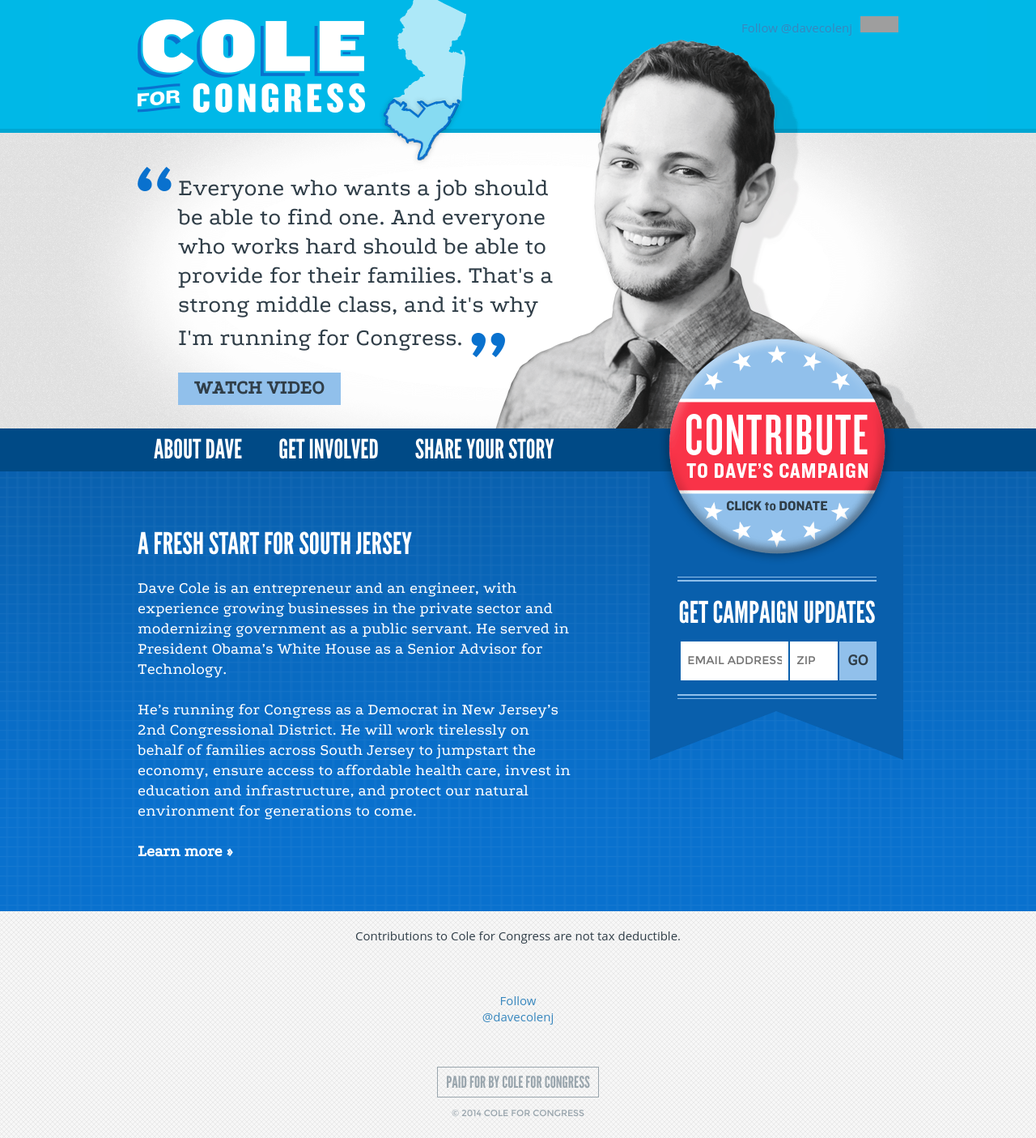
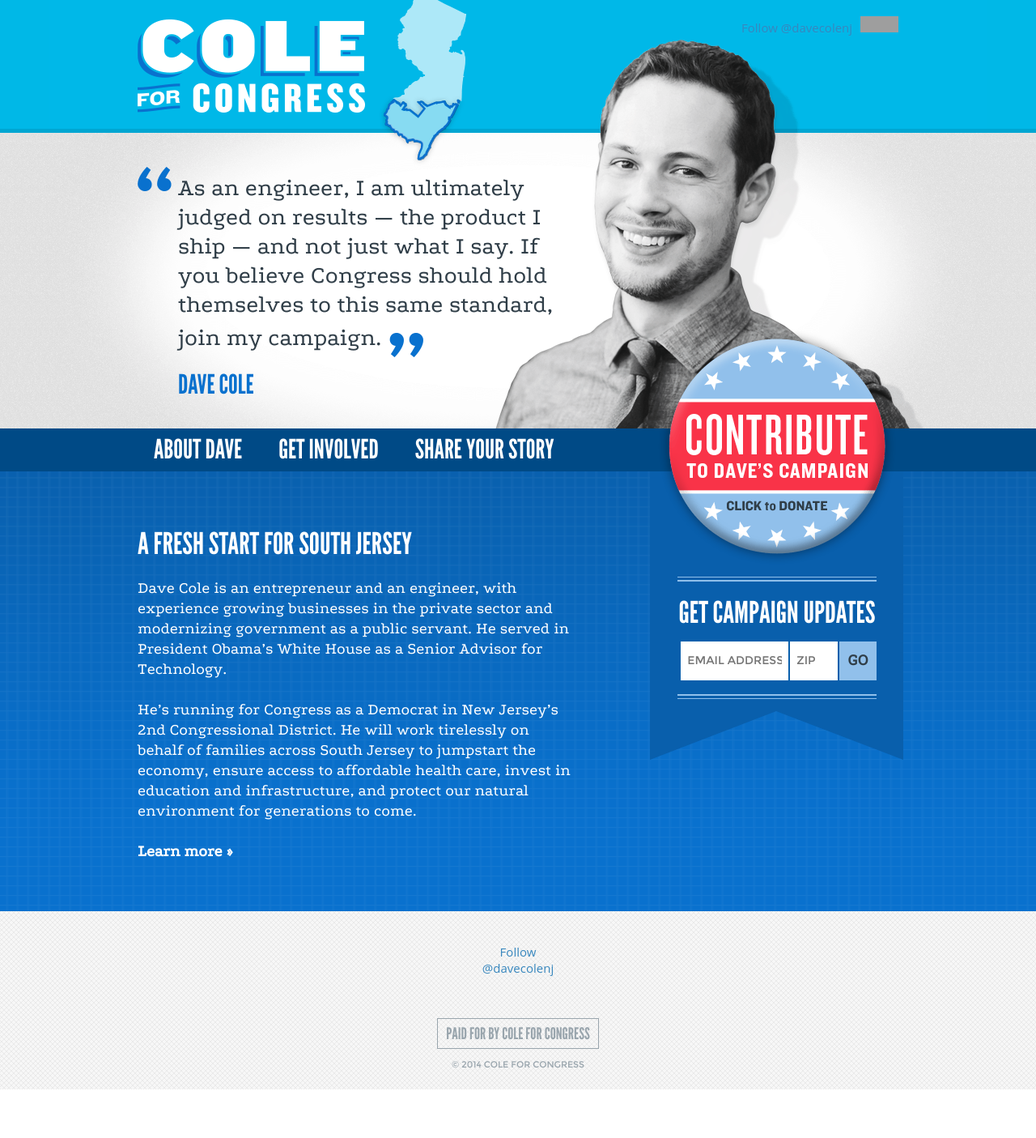
Before and after one commit to gravnetic/coleforcongress.github.io, a Jekyll site: the page built from index.md, in a window 1280 px wide. Shown: the whole page at 81% size. Built offline with Jekyll 4.4.1, drawn with Linux system fonts in a browser that asks for light colours; Markdown is read by kramdown in place of the engine named in the settings; comment, search, counter and statistics services are not loaded; after the commit the page ends 1345 px from its top, so only the background shows below that; grey boxes are pictures that could not be loaded.

Commit message:
Feature quote update. Add email address to about page. NGP style updates

```diff
--- a/_includes/footer.html
+++ b/_includes/footer.html
@@ -1,5 +1,4 @@
 <div id="footer">
-  <div class="pad2y pad1x">Contributions to Cole for Congress are not tax deductible.</div>
   <div id="footer-social">
     {% include social.html %}
   </div>
--- a/index.md
+++ b/index.md
@@ -1,7 +1,7 @@
 ---
 layout: feature
-quote: Everyone who wants a job should be able to find one. And everyone who works hard should be able to provide for their families. That's a strong middle class, and it's why I'm running for Congress.
-byline: "<a href='/fresh-start' class='button'>Watch Video</a>"
+quote: As an engineer, I am ultimately judged on results — the product I ship — and not just what I say. If you believe Congress should hold themselves to this same standard, join my campaign.
+byline: Dave Cole
 ---
 
 ## A Fresh Start for South Jersey
```
Also changed, not shown: _posts/2014-01-01-about-dave.md (+8 -2 lines), css/ngp.css.
